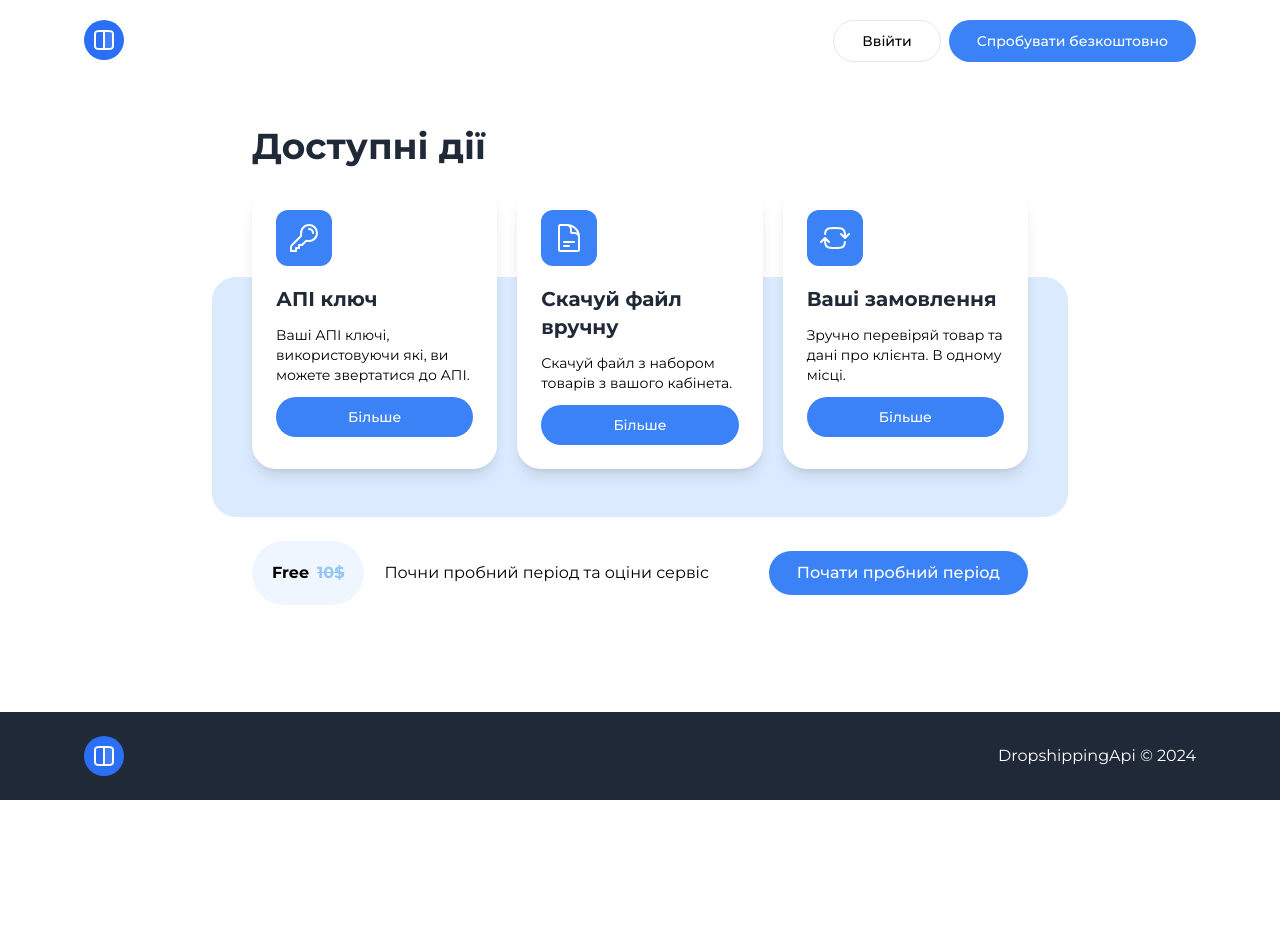
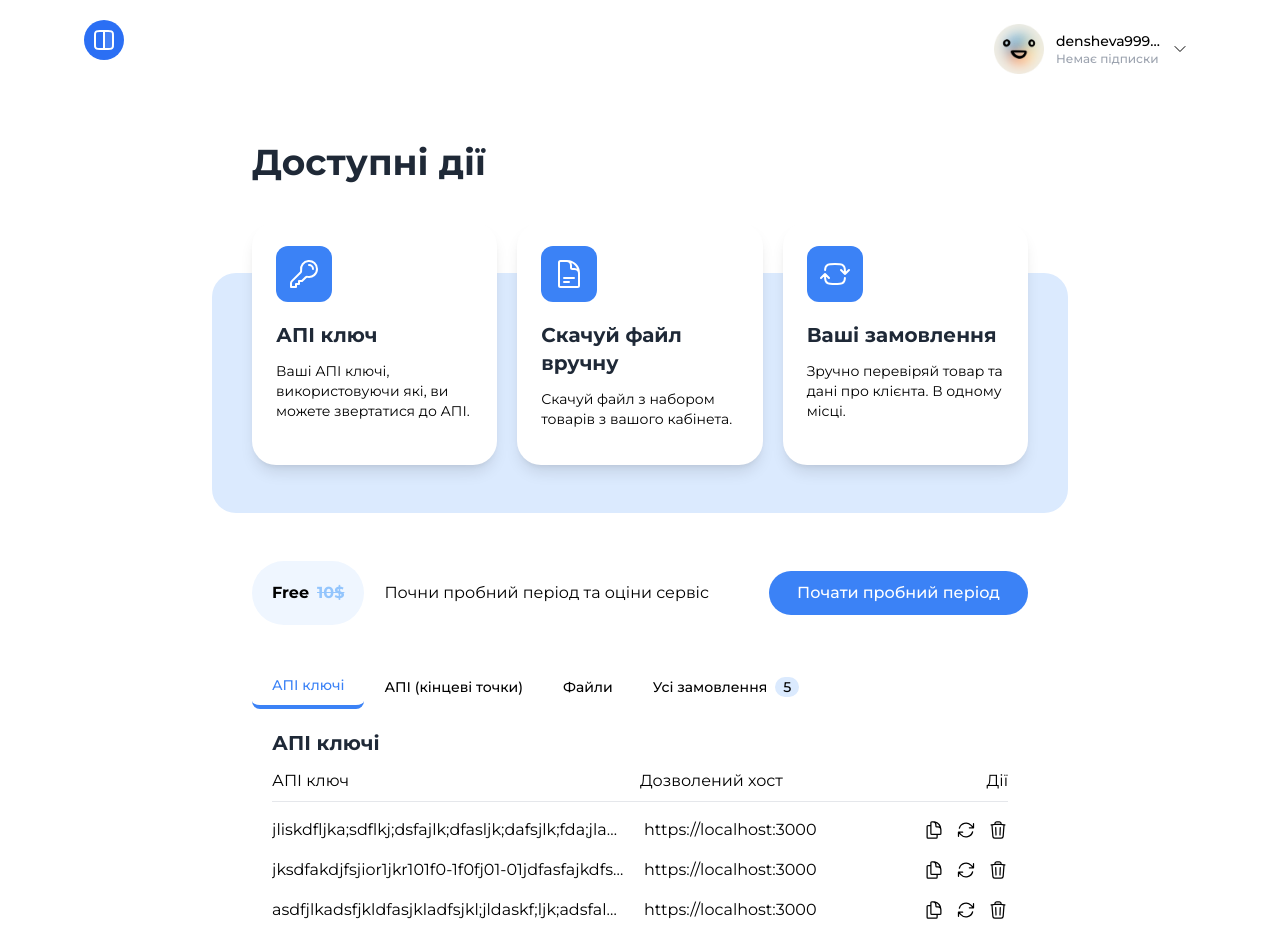
Before and after one commit to GineTik/DropshippingApi, a Next.js app in the folder frontend/: page /account in a window 1280 px wide. Shown: the top 951 px of the page. Before the commit the page ends 800 px from the top, so only its background shows below. Built offline with nearby package versions, Linux system fonts and the light colour scheme.

Commit message:
Updated account page

```diff
--- a/frontend/constants/RouteConstants.ts
+++ b/frontend/constants/RouteConstants.ts
@@ -1,5 +1,6 @@
 export default {
     Home: "/",
     Login: "/login",
-    Registration: "/registration"
+    Registration: "/registration",
+    Account: "/account"
 };
--- a/frontend/package.json
+++ b/frontend/package.json
@@ -9,6 +9,7 @@
     "lint": "next lint"
   },
   "dependencies": {
+    "@headlessui/react": "^1.7.18",
     "@heroicons/react": "^2.1.1",
     "classnames": "^2.5.1",
     "next": "14.1.0",
--- a/frontend/src/components/Account/AccountItem.tsx
+++ b/frontend/src/components/Account/AccountItem.tsx
@@ -17,9 +17,9 @@ const AccountItem = ({ icon, title, description }: AccountItemProps) => {
 			</div>
 			<H4 className="mt-3">{title}</H4>
 			<div className="my-3 text-sm">{description}</div>
-			<BlueButton className="w-full flex justify-center text-sm">
+			{/* <BlueButton className="w-full flex justify-center text-sm">
 				Більше
-			</BlueButton>
+			</BlueButton> */}
 		</div>
 	);
 };
--- a/frontend/src/components/Account/AccountPage.tsx
+++ b/frontend/src/components/Account/AccountPage.tsx
@@ -1,14 +1,19 @@
+"use client";
 import React from "react";
 import Section from "../Common/Section/Section";
 import AccountItem from "./AccountItem";
 import H2 from "../Common/Headings/H2";
 import BlueButton from "../Common/Button/BlueButton";
 import H4 from "../Common/Headings/H4";
+import { Tab } from "@headlessui/react";
+import AccountTab from "./AccountTab";
+import AccountTabPanel from "./AccountTabPanel";
+import ApiKeys from "./Tabs/ApiKeys";
 
 const AccountPage = () => {
 	return (
 		<Section className="max-w-[800px]">
-			<H2 className="mb-5 mt-16">Доступні дії</H2>
+			<H2 className="mb-10 mt-16">Доступні дії</H2>
 			<div className="grid gap-5 grid-cols-1 sm:grid-cols-2 md:grid-cols-3 z-10">
 				<AccountItem
 					icon="KeyIcon"
@@ -27,19 +32,76 @@ const AccountPage = () => {
 				/>
 			</div>
 			<div className="hidden lg:block -mt-48 -ml-10 px-10 box-content w-full h-60 bg-blue-100 rounded-3xl z-0"></div>
-			<div className="flex mt-6 items-center">
+
+			<div className="mt-12">
+				<H4 className="sm:hidden ml-3 mb-3">
+					Почни пробний період та оціни сервіс
+				</H4>
+				<div className="flex gap-5 lg:mt-6 mb-10 items-center">
 					<div className="bg-blue-50 p-5 rounded-full">
 						<span className="font-bold mr-2">Free</span>
 						<span className="line-through text-blue-300 font-bold">
 							10$
 						</span>
 					</div>
-				<span className="ml-5">
+					<span className="max-sm:hidden">
 						Почни пробний період та оціни сервіс
 					</span>
-				<BlueButton className="ml-auto">
-					Почати пробний період
+					<BlueButton className="max-sm:w-full max-sm:flex max-sm:justify-center sm:ml-auto">
+						Почати{" "}
+						<span className="max-lg:hidden ml-1">
+							пробний період
+						</span>
 					</BlueButton>
+				</div>
+			</div>
+
+			<div>
+				<Tab.Group>
+					<Tab.List className="flex flex-wrap">
+						<AccountTab>АПІ ключі</AccountTab>
+						<AccountTab>АПІ (кінцеві точки)</AccountTab>
+						<AccountTab>Файли</AccountTab>
+						<AccountTab className="flex gap-2 items-center">
+							Усі замовлення{" "}
+							<div className="bg-blue-100 rounded-full px-2">
+								5
+							</div>
+						</AccountTab>
+					</Tab.List>
+					<Tab.Panels>
+						<AccountTabPanel>
+							<ApiKeys />
+						</AccountTabPanel>
+						<AccountTabPanel>
+							<div className="">
+								<H4 className="sm:hidden ml-3 mb-3">
+									Почни пробний період та оціни сервіс
+								</H4>
+								<div className="flex gap-5 lg:mt-6 mb-10 items-center">
+									<div className="bg-blue-50 p-5 rounded-full">
+										<span className="font-bold mr-2">
+											Free
+										</span>
+										<span className="line-through text-blue-300 font-bold">
+											10$
+										</span>
+									</div>
+									<span className="max-sm:hidden">
+										Почни пробний період та оціни сервіс
+									</span>
+									<BlueButton className="max-sm:w-full max-sm:flex max-sm:justify-center sm:ml-auto">
+										Почати{" "}
+										<span className="max-lg:hidden ml-1">
+											пробний період
+										</span>
+									</BlueButton>
+								</div>
+							</div>
+						</AccountTabPanel>
+						<AccountTabPanel>Content 3</AccountTabPanel>
+					</Tab.Panels>
+				</Tab.Group>
 			</div>
 		</Section>
 	);
--- /dev/null
+++ b/frontend/src/components/Account/AccountTab.tsx
@@ -0,0 +1,29 @@
+import { Tab } from "@headlessui/react";
+import classNames from "classnames";
+import React from "react";
+
+interface AccountTabProps {
+	children: string | React.ReactElement | (string | React.ReactElement)[];
+	className?: string;
+}
+
+const AccountTab = ({ children, className }: AccountTabProps) => {
+	return (
+		<Tab
+			className={({ selected }) =>
+				classNames(
+					"transition",
+					"p-5 py-2.5 text-sm font-medium leading-5 rounded-lg outline-none",
+					selected
+						? "text-blue-500 border-b-4 border-blue-500"
+						: "hover:bg-gray-50",
+					className
+				)
+			}
+		>
+			{children}
+		</Tab>
+	);
+};
+
+export default AccountTab;
--- /dev/null
+++ b/frontend/src/components/Account/AccountTabPanel.tsx
@@ -0,0 +1,12 @@
+import { Tab } from "@headlessui/react";
+import React from "react";
+
+interface AccountTabPanelProps {
+	children: string | React.ReactElement | (string | React.ReactElement)[];
+}
+
+const AccountTabPanel = ({ children }: AccountTabPanelProps) => {
+	return <Tab.Panel className="p-5 outline-none">{children}</Tab.Panel>;
+};
+
+export default AccountTabPanel;
--- /dev/null
+++ b/frontend/src/components/Account/Tabs/ApiKeys.tsx
@@ -0,0 +1,106 @@
+import H4 from "@/components/Common/Headings/H4";
+import {
+	ArrowPathIcon,
+	DocumentDuplicateIcon,
+	TrashIcon,
+} from "@heroicons/react/24/outline";
+import React from "react";
+
+const ApiKeys = () => {
+	const keys = [
+		"jliskdfljka;sdflkj;dsfajlk;dfasljk;dafsjlk;fda;jlakfd",
+		"jksdfakdjfsjior1jkr101f0-1f0fj01-01jdfasfajkdfsaljk;",
+		"asdfjlkadsfjkldfasjkladfsjkl;jldaskf;ljk;adsfalsd;jkfadsflj;k",
+	];
+
+	return (
+		<div>
+			<H4 className="mb-3">АПІ ключі</H4>
+
+			<div>
+				<div className="flex border-b pb-2 mb-2">
+					<div className="w-1/2 truncate">АПІ ключ</div>
+					<div>Дозволений хост</div>
+					<div className="ml-auto">Дії</div>
+				</div>
+				{keys.map((key) => (
+					<div className="flex py-2">
+						<div className="w-1/2 truncate pr-4">{key}</div>
+						<div
+							className="resize-none outline-1 rounded-lg px-1 scroll-px-2 outline-blue-500 truncate w-1/3 focus:text-clip"
+							contentEditable
+						>
+							https://localhost:3000
+						</div>
+						<div className="flex gap-3 ml-auto">
+							<DocumentDuplicateIcon className="w-5" />
+							<ArrowPathIcon className="w-5" />
+							<TrashIcon className="w-5" />
+						</div>
+					</div>
+				))}
+			</div>
+
+			{/* <div className="flex flex-col gap-2">
+				{keys.map((key) => (
+					<Disclosure key={key}>
+						{({ open }) => (
+							<>
+								<Disclosure.Button className="flex items-center w-full text-left px-4 py-2 bg-gray-100 rounded-xl">
+									{key}
+									<span className="ml-auto">
+										<ChevronDownIcon className="w-5" />
+									</span>
+								</Disclosure.Button>
+								<Transition
+									show={open}
+									enter="transition ease-out duration-100"
+									enterFrom="transform opacity-0 scale-95"
+									enterTo="transform opacity-100 scale-100"
+									leave="transition ease-in duration-75"
+									leaveFrom="transform opacity-100 scale-100"
+									leaveTo="transform opacity-0 scale-95"
+								>
+									<Disclosure.Panel className="flex gap-7 px-5 pt-4 pb-8 rounded-2xl">
+										<div>
+											<H5>Дії над ключем</H5>
+											<div className="flex gap-1 text-sm mt-2">
+												<BorderedButton>
+													Перегенерувати
+												</BorderedButton>
+												<BorderedButton>
+													Видалити
+												</BorderedButton>
+											</div>
+										</div>
+										<div className="grow">
+											<H5>Дозволені хости</H5>
+											<div className="max-w-96 w-full">
+												<div className="flex justify-between items-center py-2">
+													<span>
+														https://localhost:3000
+													</span>
+													<TrashIcon className="w-5 cursor-pointer p-2 box-content hover:bg-gray-100 rounded-full transition" />
+												</div>
+												<BorderedButton className="text-sm">
+													Додати дозволений хост
+												</BorderedButton>
+											</div>
+										</div>
+									</Disclosure.Panel>
+								</Transition>
+							</>
+						)}
+					</Disclosure>
+				))}
+			</div> */}
+
+			<div className="flex gap-5 items-center mt-5">
+				<span>Максимальна кількість ключів (3/3)</span>
+				{/* <BlueButton>Збільшити кількість</BlueButton> */}
+			</div>
+		</div>
+	);
+};
+
+export default ApiKeys;
--- a/frontend/src/components/Common/Header/HeaderAuthentication.tsx
+++ b/frontend/src/components/Common/Header/HeaderAuthentication.tsx
@@ -1,15 +1,23 @@
 "use client";
-import React from "react";
+import React, { Fragment } from "react";
 import BorderedButton from "../Button/BorderedButton";
 import BlueButton from "../Button/BlueButton";
 import RouteConstants from "../../../../constants/RouteConstants";
 import { usePathname } from "next/navigation";
 import classNames from "classnames";
+import Image from "next/image";
+import UserLogo from "../../../../public/UserLogo.png";
+import DynamicHeroIcon from "../DynamicHeroIcon/DynamicHeroIcon";
+import Link from "next/link";
+import { Menu, Transition } from "@headlessui/react";
+import ProfileMenuItem from "./ProfileMenuItem";
 
 const HeaderAuthentication = () => {
 	const pathname = usePathname();
 	return (
 		<div className="text-sm font-medium flex">
+			{pathname != RouteConstants.Account ? (
+				<>
 					{pathname != RouteConstants.Login && (
 						<BorderedButton
 							className={classNames("mr-2 md:block", {
@@ -23,8 +31,67 @@ const HeaderAuthentication = () => {
 					{pathname != RouteConstants.Registration && (
 						<BlueButton href={RouteConstants.Registration}>
 							Спробувати{" "}
-					<span className="ml-1 hidden sm:inline">безкоштовно</span>
+							<span className="ml-1 hidden sm:inline">
+								безкоштовно
+							</span>
 						</BlueButton>
+					)}
+				</>
+			) : (
+				<Menu as="div" className="relative">
+					<Menu.Button className="flex items-center p-1 pr-2 transition hover:bg-blue-50 rounded-2xl">
+						<Image
+							src={UserLogo.src}
+							alt="User"
+							width={50}
+							height={50}
+							className="mr-3"
+						/>
+						<div className="mr-1">
+							<div className="w-28 truncate">
+								densheva9999999@gmail.com
+							</div>
+							<div className="text-gray-400 text-xs text-left">
+								Немає підписки
+							</div>
+						</div>
+						<DynamicHeroIcon
+							icon="ChevronDownIcon"
+							className="w-4"
+						/>
+					</Menu.Button>
+					<Transition
+						as={Fragment}
+						enter="transition ease-out duration-100"
+						enterFrom="transform opacity-0 scale-95"
+						enterTo="transform opacity-100 scale-100"
+						leave="transition ease-in duration-75"
+						leaveFrom="transform opacity-100 scale-100"
+						leaveTo="transform opacity-0 scale-95"
+					>
+						<Menu.Items className="rounded-2xl absolute right-0 origin-top-right divide-y divide-gray-100 bg-white shadow-lg ring-1 ring-black/5 focus:outline-none">
+							<div className="p-1">
+								<Menu.Item>
+									<ProfileMenuItem
+										href={RouteConstants.Account}
+									>
+										Профіль
+									</ProfileMenuItem>
+								</Menu.Item>
+								<Menu.Item>
+									<ProfileMenuItem href="/settings">
+										Налаштування
+									</ProfileMenuItem>
+								</Menu.Item>
+								<Menu.Item>
+									<ProfileMenuItem href="/exit" isDanger>
+										Вийти
+									</ProfileMenuItem>
+								</Menu.Item>
+							</div>
+						</Menu.Items>
+					</Transition>
+				</Menu>
 			)}
 		</div>
 	);
--- /dev/null
+++ b/frontend/src/components/Common/Header/ProfileMenuItem.tsx
@@ -0,0 +1,33 @@
+import classNames from "classnames";
+import Link from "next/link";
+import { usePathname } from "next/navigation";
+import React from "react";
+
+interface ProfileMenuItemProps {
+	children: string | string[];
+	href: string;
+	isDanger?: boolean;
+}
+
+const ProfileMenuItem = ({
+	children,
+	href,
+	isDanger,
+}: ProfileMenuItemProps) => {
+	const pathname = usePathname();
+	return (
+		<Link
+			href={href}
+			className={classNames(
+				"block px-4 py-2 hover:bg-blue-50 rounded-xl",
+				"transition-colors duration-100",
+				isDanger ? "hover:bg-rose-50" : "hover:bg-blue-50",
+				pathname == href ? (isDanger ? "bg-rose-50" : "bg-blue-50") : ""
+			)}
+		>
+			{children}
+		</Link>
+	);
+};
+
+export default ProfileMenuItem;
--- /dev/null
+++ b/frontend/src/components/Common/Headings/H5.tsx
@@ -0,0 +1,22 @@
+import classNames from "classnames";
+import React from "react";
+
+interface H5Props extends React.HTMLAttributes<HTMLHeadingElement> {
+	children: string | string[];
+}
+
+const H5 = ({ children, ...otherProps }: H5Props) => {
+	return (
+		<h5
+			{...otherProps}
+			className={classNames(
+				"text-gray-800 font-bold text-sm",
+				otherProps.className
+			)}
+		>
+			{children}
+		</h5>
+	);
+};
+
+export default H5;
```
Also changed, not shown: frontend/public/UserLogo.png (added), 1 other file (tests, documents, lock files or other folders). Lines whose indentation alone changed are shown as unchanged.
